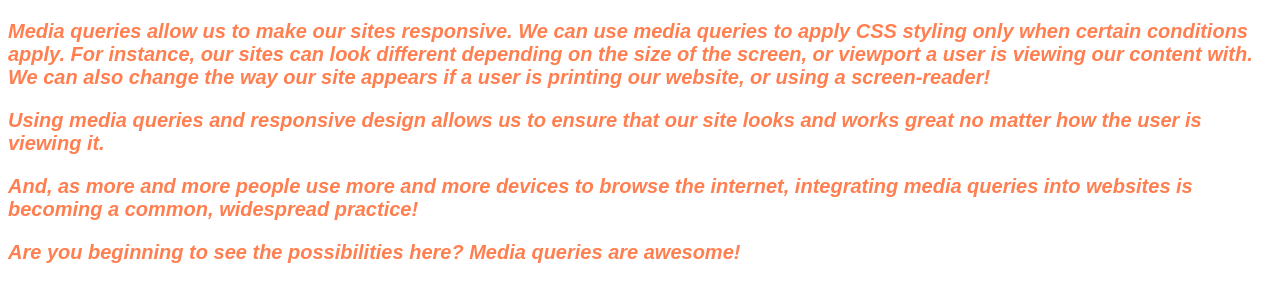
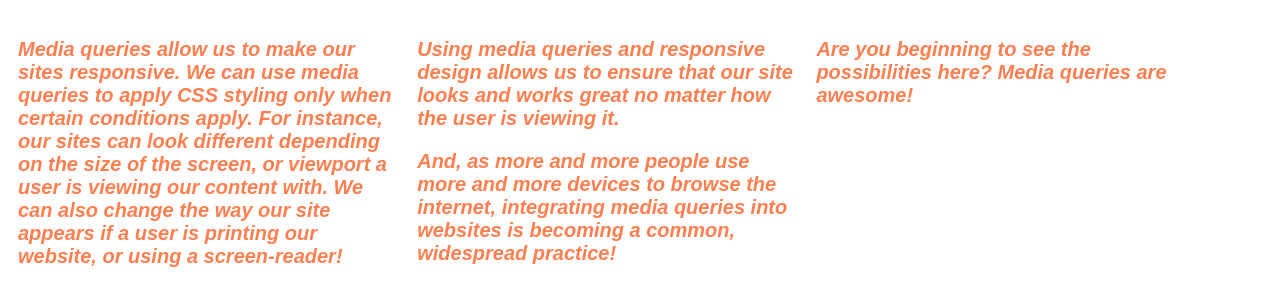
Before and after one commit to virlie/mediaQuery, a plain HTML site: page index.html in a window 1280 px wide. Drawn offline with Linux system fonts and the light colour scheme.

Commit message:
add styles to column class

```diff
--- a/css/styles.css
+++ b/css/styles.css
@@ -8,6 +8,9 @@
 .column {
   color: coral;
   font-style: italic;
+  float: left;
+  padding: 10px;
+  width: 30%;
 }
 
 
```
